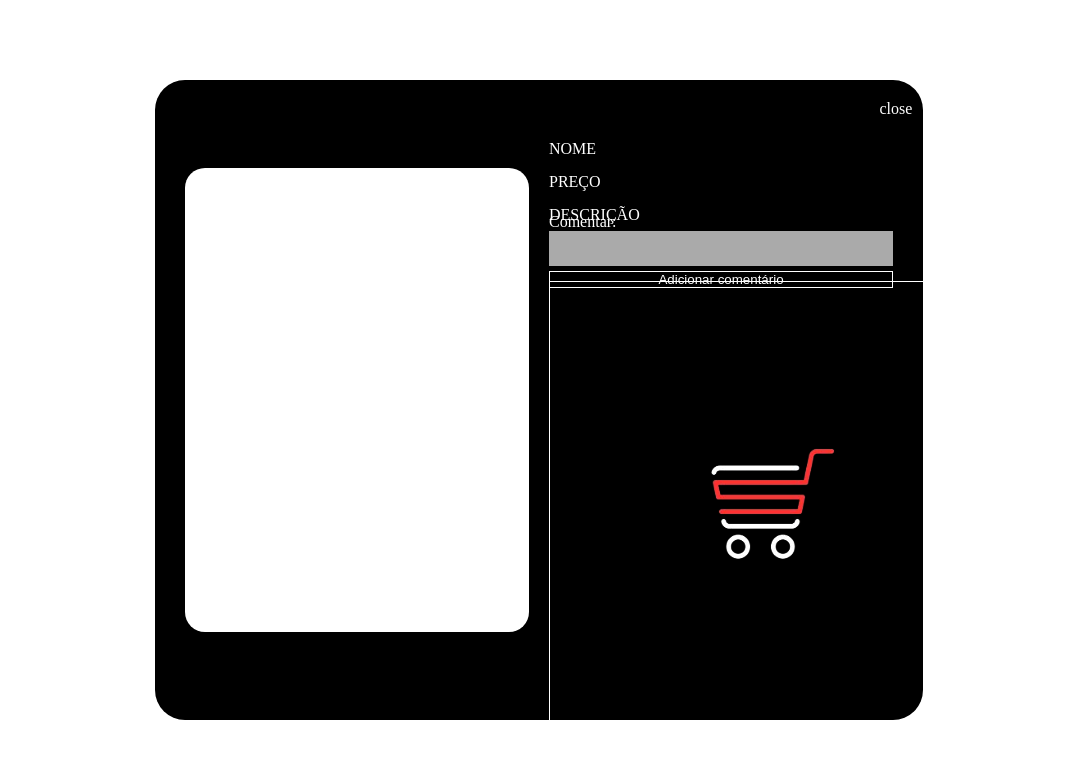
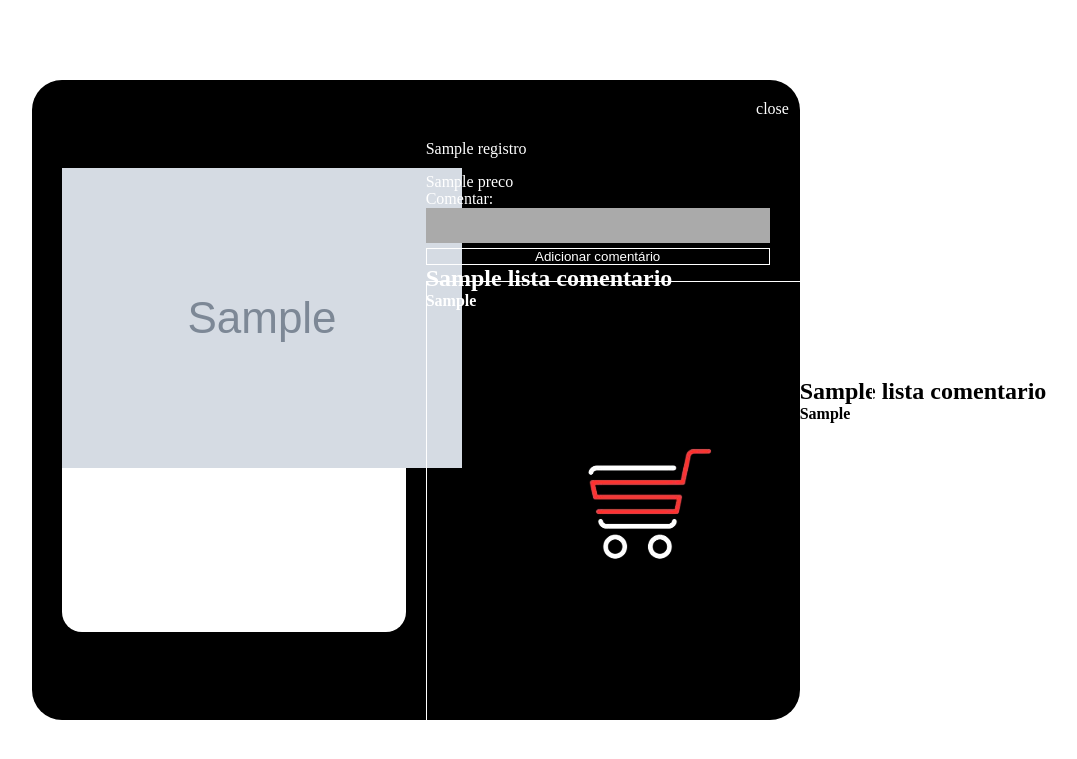
Before and after one commit to KelvynNeris/2ds_t2_blackshop, a Flask app: template templates/produto-unico.html in a window 1280 px wide. Shown: the top 759 px of the page, without its empty margins (101-1178 px from the left). Run offline with Flask 3, Linux system fonts and the light colour scheme; the template is opened without the code that fills it: most values are stand-ins (such as "Sample title", 1, 10 or a date in 2020); grey boxes marked "Sample" are stand-in pictures.

Commit message:
alterações html pt.2

```diff
--- a/templates/compra.html
+++ b/templates/compra.html
@@ -105,9 +105,9 @@
           </div>
           {% for registro in lista_categoria %}
             <a class="produto">
-              <img src="{{ registro[imagem_produto] }}" alt="">
-              <h2>{{ registro[nome_produto] }}</h2>
-              <p>{{ registro[preco] }}</p>
+              <img src="{{ registro.imagem_produto }}" alt="">
+              <h2>{{ registro.nome_produto }}</h2>
+              <p>{{ registro.preco}}</p>
             </a>
           {% endfor %}
         </div>
--- a/templates/produto-unico.html
+++ b/templates/produto-unico.html
@@ -174,29 +174,45 @@ color: black;
                 <span class="material-symbols-outlined x">
                     <a href="/">close</a>
                 </span>
+                {% for registro in id_prds %}
                     <div class="info-produto">
                         <div class="img-desc-prec">
                             <div class="img">
-                            <img src="" alt="">
+                                <img src="{{ registro.imagem_produto }}" alt="">
                             </div>
                         </div>
 
                         <div class="cmt-bot">
                             <div class="text">
-                            <p>NOME</p>
-                            <p>PREÇO</p>
-                            <p>DESCRIÇÃO</p>
+                                <p>{{ registro.nome_produto }}</p>
+                                <p>{{ registro.preco }}</p>
+                                <p>{{ registro.descricao }}</p>
                             </div>
-                        <form class="input">
+
+                            <form action="/inserir_comentario" method="post" class="input">
                                 <label for="cmt">Comentar:</label>
-                            <input type="text" id="cmt" class="cmt">
-                            <button type="submit">Adicionar comentário</button>
+                                <input type="text" id="cmt" class="cmt" name="comentario">
+                                <button class="por" type="submit">Adicionar comentário</button>
+                                {% for c in lista_comentario %}
+                                    <h2>{{ c.nome_usuario}}</h2>
+                                    <h4>{{ c.comentario_usuario}}</h4>
+                                {% endfor %}
                             </form>
-                        <form action="/inserir_produto" method="post">
-                            <button type="submit"name="btn-produto" value="{{registro.id_produto}}" ><img src="/src/carro-removebg-preview.png" alt=""></button>
+
+
+                            <form action="/inserir_carrinho" method="post">
+                                <button type="submit" class="button" id="btn-carrinho" name="btn-carrinho" value="{{ registro.id_produto}}"><img src="../static/img/carro-removebg-preview.png" alt="carro"></button>
                             </form>
                         </div>
                     </div>
+                {% endfor %}
+            </div>
+
+            <div class="comentario">
+                {% for c in lista_comentario %}
+                    <h2>{{ c.nome_usuario}}</h2>
+                    <h4>{{ c.comentario_usuario}}</h4>
+                {% endfor %}
             </div>
         </section>
     </main>
```
Lines whose indentation alone changed are shown as unchanged.
